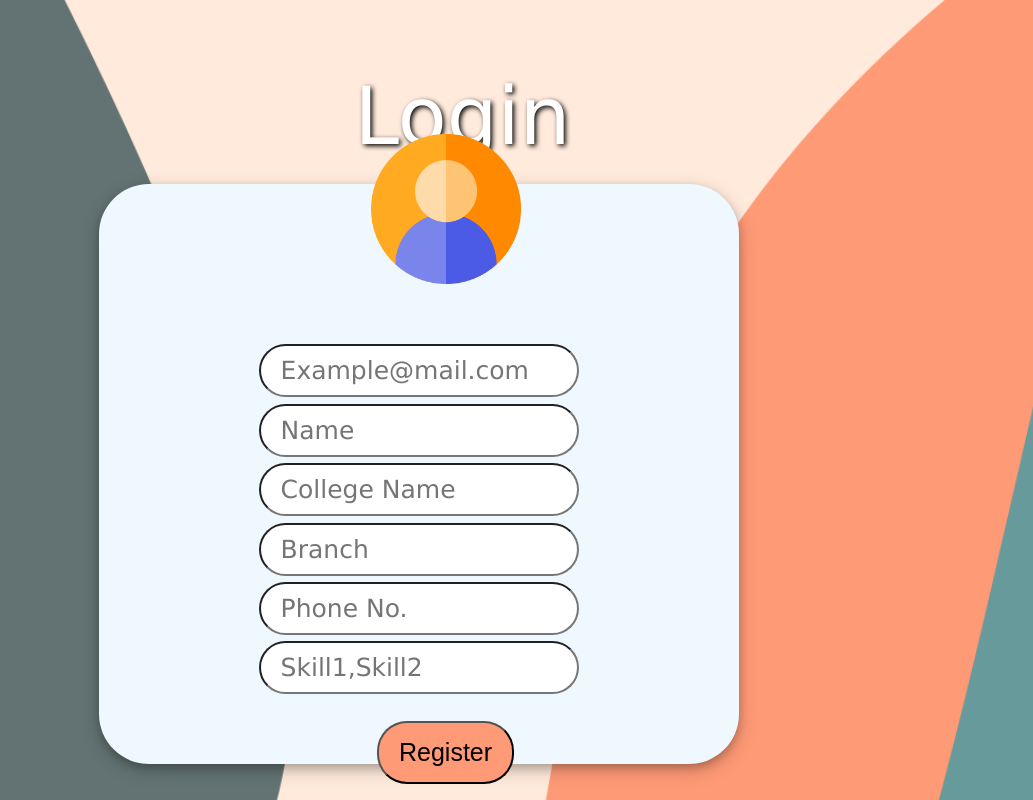
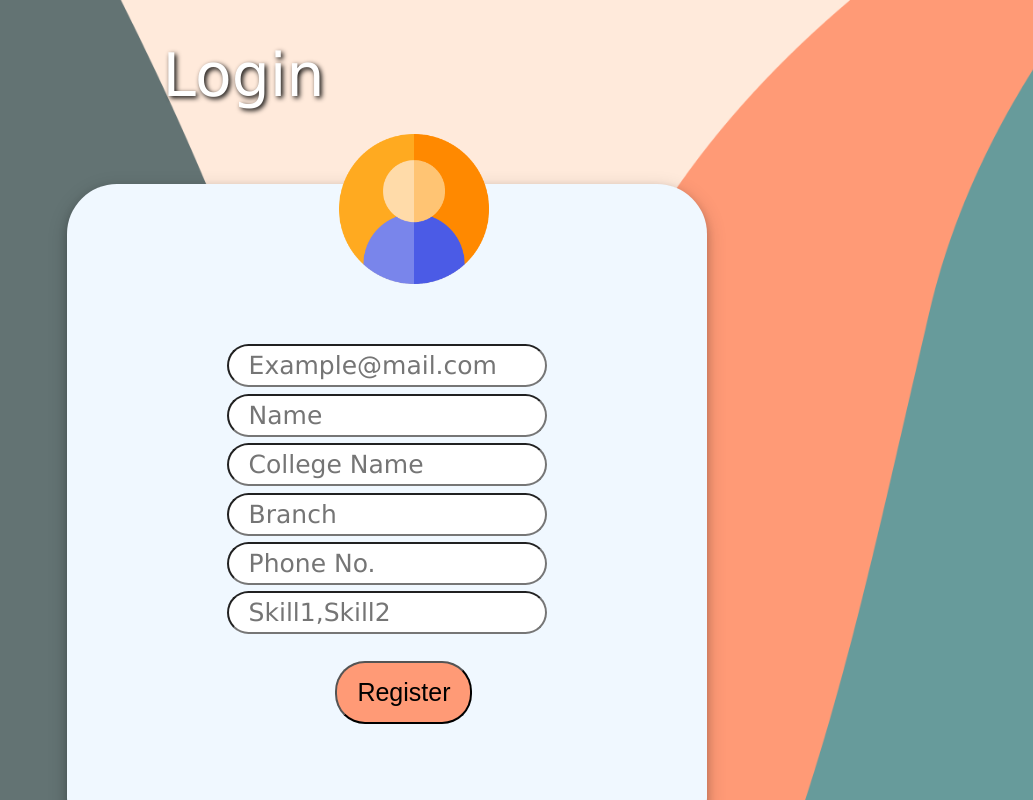
Before and after one commit to YdvPrashant/Login-Page.github.io, a plain HTML site: page index.html in a window 1280 px wide. Shown: the top 800 px of the page, without its empty margins (247-1280 px from the left). Drawn offline with Linux system fonts and the light colour scheme.

Commit message:
Login-page

```diff
--- a/page.css
+++ b/page.css
@@ -7,7 +7,7 @@ body{
 }
 .log{
     max-width: 100%;
-    height: 1145px;
+    height: 949px;
     background-image: url(./Images/abstract-6467847.png);
     background-position: center;
     background-size: cover;
@@ -17,18 +17,18 @@ body{
     font-family:'Lucida Sans', 'Lucida Sans Regular', 'Lucida Grande', 'Lucida Sans Unicode', Geneva, Verdana, sans-serif;
     font-weight: lighter;
     position:absolute;
-    top: 2%;
-    left: 47%;
+    top: 0%;
+    left: 32%;
     color: white;
-    font-size: 80px;
+    font-size: 60px;
     text-shadow: 2px 2px 5px black;
 }
 .log .mid{
     position: absolute;
     top: 23%;
-    left: 27%;
+    left: 24.5%;
     background-color: aliceblue;
-    min-height: 63%;
+    min-height: 83%;
     min-width: 50%;
     border-radius: 50px;
     box-shadow: 0 4px 8px 0 rgba(0, 0, 0, 0.2), 0 6px 20px 0 rgba(0, 0, 0, 0.19);
@@ -42,17 +42,17 @@ body{
 .mid .inp{
     margin: 1% 25%;
 }
-.mid .inp input[type=text],input[type=email],input[type=tel]{
+.mid .inp input[type=text],input[type=email],input[type=tel],input[type=number]{
     font-family: 'Lucida Sans', 'Lucida Sans Regular', 'Lucida Grande', 'Lucida Sans Unicode', Geneva, Verdana, sans-serif;
     width: 100%;
     font-size: 25px;
-    padding: 10px 20px;
+    padding: 5px 20px;
     border-radius: 50px;
 }
 .button button{
     position: relative;
     top: 20px;
-    left: 43.5%;
+    left: 42%;
     background-color: #ff9a76;
     padding: 15px 20px;
     font-size: 25px;
```
